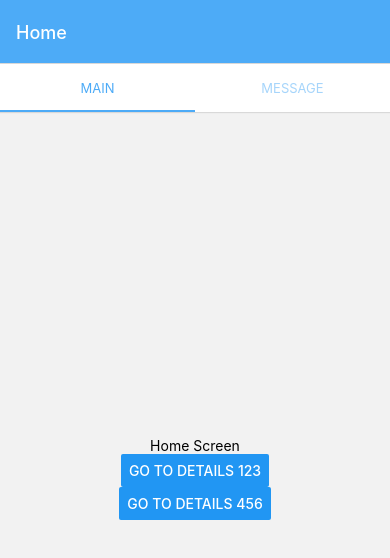
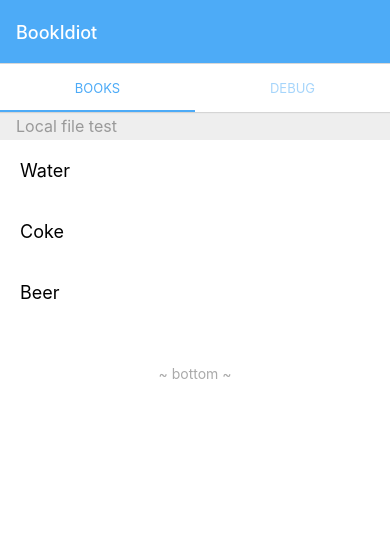
Before and after one commit to Aysnine/BookIdiot, a React Native app: screen /Main in a window 390 px wide. Shown: the top 558 px of the page. Built offline with nearby package versions, Linux system fonts and the light colour scheme.

Commit message:
refactor: extract screens

```diff
--- a/src/App.tsx
+++ b/src/App.tsx
@@ -6,93 +6,44 @@
  */
 
 import React from 'react';
-import {StyleSheet, View, Text, Button} from 'react-native';
-import {
-  NavigationContainer,
-  RouteProp,
-  useNavigation,
-  useRoute,
-} from '@react-navigation/native';
-import {
-  createNativeStackNavigator,
-  NativeStackNavigationProp,
-} from '@react-navigation/native-stack';
+import {NavigationContainer} from '@react-navigation/native';
+import {createNativeStackNavigator} from '@react-navigation/native-stack';
 import {createMaterialTopTabNavigator} from '@react-navigation/material-top-tabs';
+import {MainScreen} from './screens/MainScreen';
+import {DebugScreen} from './screens/DebugScreen';
+import {DetailsScreen} from './screens/DetailsScreen';
 
 const PRIMARY_COLOR = '#4dabf7';
 const TITLE_COLOR = '#fff';
 
-const styles = StyleSheet.create({
-  container: {
-    flex: 1,
-    alignItems: 'center',
-    justifyContent: 'center',
-  },
-});
-
-type RootParamList = {
+export type RootParamList = {
   Home: undefined;
   Details: {
     detailId: string;
   };
 };
 
-function MainScreen() {
-  const navigation =
-    useNavigation<NativeStackNavigationProp<RootParamList, 'Home'>>();
-
-  return (
-    <View style={styles.container}>
-      <Text>Home Screen</Text>
-      <Button
-        title="Go to Details 123"
-        onPress={() => {
-          navigation.push('Details', {
-            detailId: '123',
-          });
-        }}
-      />
-      <Button
-        title="Go to Details 456"
-        onPress={() => {
-          navigation.push('Details', {
-            detailId: '456',
-          });
-        }}
-      />
-    </View>
-  );
-}
-
-function MessageScreen() {
-  return (
-    <View style={styles.container}>
-      <Text>Feed Screen</Text>
-    </View>
-  );
-}
-
-function DetailsScreen() {
-  const route = useRoute<RouteProp<RootParamList, 'Details'>>();
-  const navigation =
-    useNavigation<NativeStackNavigationProp<RootParamList, 'Details'>>();
-  const detailId = route.params.detailId;
-
-  return (
-    <View style={styles.container}>
-      <Text>Details Screen</Text>
-      <Text>Detail ID: {detailId}</Text>
-
-      <Button title="Go to Home" onPress={() => navigation.navigate('Home')} />
-      <Button title="Go back" onPress={() => navigation.goBack()} />
-
-      <Button
-        title="Go back to first screen in stack"
-        onPress={() => navigation.popToTop()}
-      />
-    </View>
-  );
-}
+export const DATA = [
+  // {
+  //   title: 'Internal file test',
+  //   data: ['internal'],
+  // },
+  // {
+  //   title: 'Online file test',
+  //   data: [
+  //     'http://xxx',
+  //     'http://xxx',
+  //     'http://xxx',
+  //     'http://xxx',
+  //     'http://xxx',
+  //     'http://xxx',
+  //   ],
+  // },
+  {
+    title: 'Local file test',
+    data: ['Water', 'Coke', 'Beer'],
+  },
+];
 
 const Stack = createNativeStackNavigator();
 const Tab = createMaterialTopTabNavigator();
@@ -103,6 +54,7 @@ function App() {
       <Stack.Navigator
         initialRouteName="Home"
         screenOptions={{
+          title: 'BookIdiot',
           animation: 'slide_from_right',
           headerStyle: {
             backgroundColor: PRIMARY_COLOR,
@@ -120,8 +72,20 @@ function App() {
                   backgroundColor: PRIMARY_COLOR,
                 },
               }}>
-              <Tab.Screen name="Main" component={MainScreen} />
-              <Tab.Screen name="Message" component={MessageScreen} />
+              <Tab.Screen
+                name="Main"
+                component={MainScreen}
+                options={{
+                  title: 'Books',
+                }}
+              />
+              <Tab.Screen
+                name="Debug"
+                component={DebugScreen}
+                options={{
+                  title: 'Debug',
+                }}
+              />
             </Tab.Navigator>
           )}
         </Stack.Screen>
--- /dev/null
+++ b/src/screens/DebugScreen.tsx
@@ -0,0 +1,18 @@
+import React from 'react';
+import {StyleSheet, View, Text} from 'react-native';
+
+const debugScreenStyles = StyleSheet.create({
+  container: {
+    flex: 1,
+    alignItems: 'center',
+    justifyContent: 'center',
+  },
+});
+
+export function DebugScreen() {
+  return (
+    <View style={debugScreenStyles.container}>
+      <Text>hello</Text>
+    </View>
+  );
+}
--- /dev/null
+++ b/src/screens/DetailsScreen.tsx
@@ -0,0 +1,35 @@
+import React from 'react';
+import {StyleSheet, View, Text, Button} from 'react-native';
+import {RouteProp, useNavigation, useRoute} from '@react-navigation/native';
+import {NativeStackNavigationProp} from '@react-navigation/native-stack';
+import {RootParamList} from '../App';
+
+const detailsScreenStyles = StyleSheet.create({
+  container: {
+    flex: 1,
+    alignItems: 'center',
+    justifyContent: 'center',
+  },
+});
+
+export function DetailsScreen() {
+  const route = useRoute<RouteProp<RootParamList, 'Details'>>();
+  const navigation =
+    useNavigation<NativeStackNavigationProp<RootParamList, 'Details'>>();
+  const detailId = route.params.detailId;
+
+  return (
+    <View style={detailsScreenStyles.container}>
+      <Text>Details Screen</Text>
+      <Text>Detail ID: {detailId}</Text>
+
+      <Button title="Go to Home" onPress={() => navigation.navigate('Home')} />
+      <Button title="Go back" onPress={() => navigation.goBack()} />
+
+      <Button
+        title="Go back to first screen in stack"
+        onPress={() => navigation.popToTop()}
+      />
+    </View>
+  );
+}
--- /dev/null
+++ b/src/screens/MainScreen.tsx
@@ -0,0 +1,105 @@
+import React, {useState} from 'react';
+import {
+  View,
+  Text,
+  SafeAreaView,
+  SectionList,
+  TouchableHighlight,
+  StyleSheet,
+} from 'react-native';
+import {useNavigation} from '@react-navigation/native';
+import {NativeStackNavigationProp} from '@react-navigation/native-stack';
+import {RootParamList, DATA} from '../App';
+
+const mainScreenStyles = StyleSheet.create({
+  container: {
+    flex: 1,
+    backgroundColor: '#fff',
+  },
+  section: {
+    fontSize: 16,
+    paddingVertical: 4,
+    paddingHorizontal: 16,
+    backgroundColor: '#eee',
+    color: '#999',
+  },
+  item: {
+    backgroundColor: '#fff',
+    padding: 20,
+  },
+  itemTitle: {
+    color: '#000',
+    fontSize: 18,
+  },
+  empty: {
+    height: 100,
+    alignItems: 'center',
+    justifyContent: 'center',
+  },
+  footer: {
+    height: 100,
+    alignItems: 'center',
+    justifyContent: 'center',
+    color: '#aaa',
+  },
+  footerText: {
+    color: '#aaa',
+  },
+});
+
+export function MainScreen() {
+  const navigation =
+    useNavigation<NativeStackNavigationProp<RootParamList, 'Home'>>();
+
+  const [refreshing, setRefreshing] = useState(false);
+
+  return (
+    <SafeAreaView style={mainScreenStyles.container}>
+      <SectionList
+        onRefresh={() => {
+          setRefreshing(true);
+          setTimeout(() => {
+            setRefreshing(false);
+          }, 1000);
+        }}
+        stickySectionHeadersEnabled
+        refreshing={refreshing}
+        sections={DATA}
+        keyExtractor={(item, index) => item + index}
+        renderItem={({item}) => (
+          <TouchableHighlight
+            activeOpacity={0.6}
+            underlayColor="#DDD"
+            onPress={() => {
+              navigation.navigate('Details', {detailId: item});
+            }}>
+            <View style={mainScreenStyles.item}>
+              <Text style={mainScreenStyles.itemTitle}>{item}</Text>
+            </View>
+          </TouchableHighlight>
+        )}
+        renderSectionHeader={({section: {title}}) => (
+          <Text style={mainScreenStyles.section}>{title}</Text>
+        )}
+        ListFooterComponent={DATA.length > 0 ? <ListFooter /> : <View />}
+        ListEmptyComponent={DATA.length === 0 ? <ListEmpty /> : <View />}
+      />
+    </SafeAreaView>
+  );
+}
+
+function ListFooter() {
+  return (
+    <View style={mainScreenStyles.footer}>
+      <Text style={mainScreenStyles.footerText}>~ bottom ~</Text>
+    </View>
+  );
+}
+
+function ListEmpty() {
+  return (
+    <View style={mainScreenStyles.empty}>
+      <Text>Empty</Text>
+    </View>
+  );
+}
```
